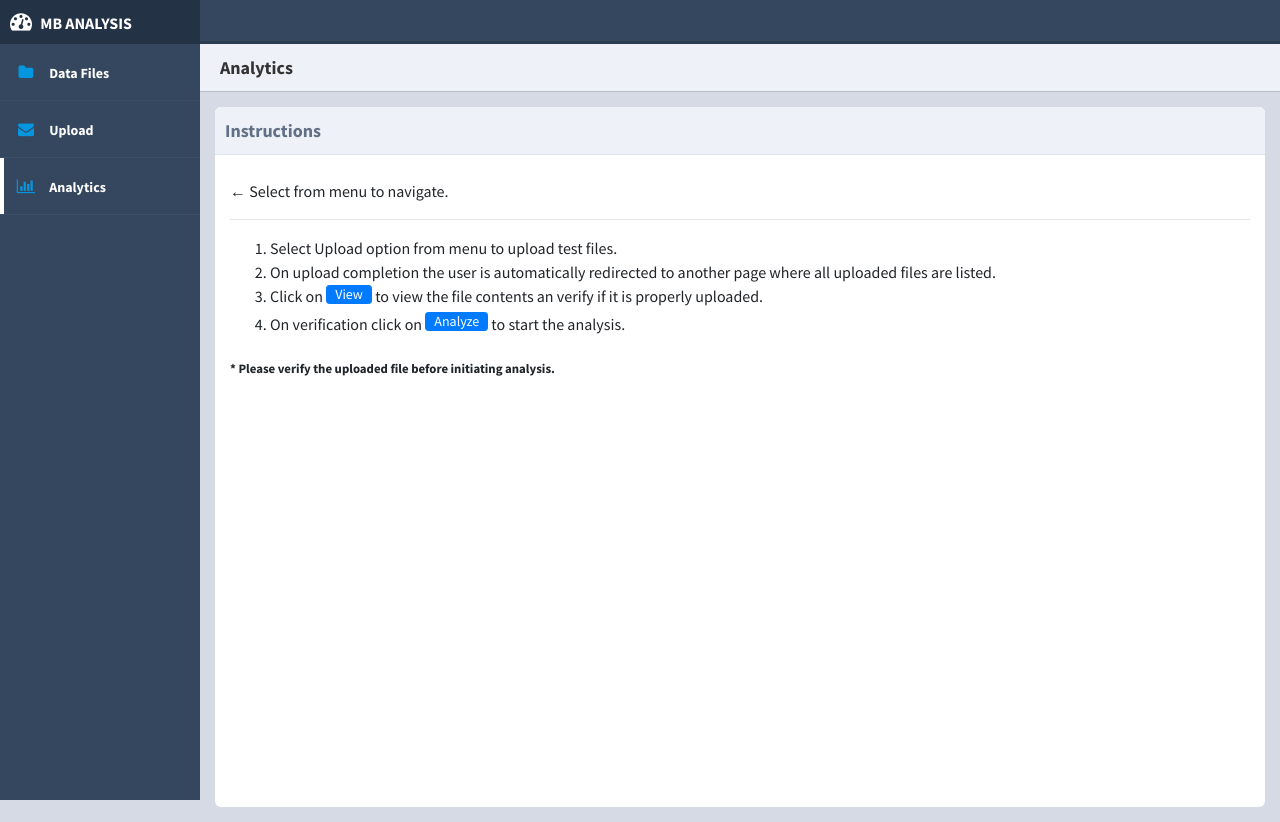
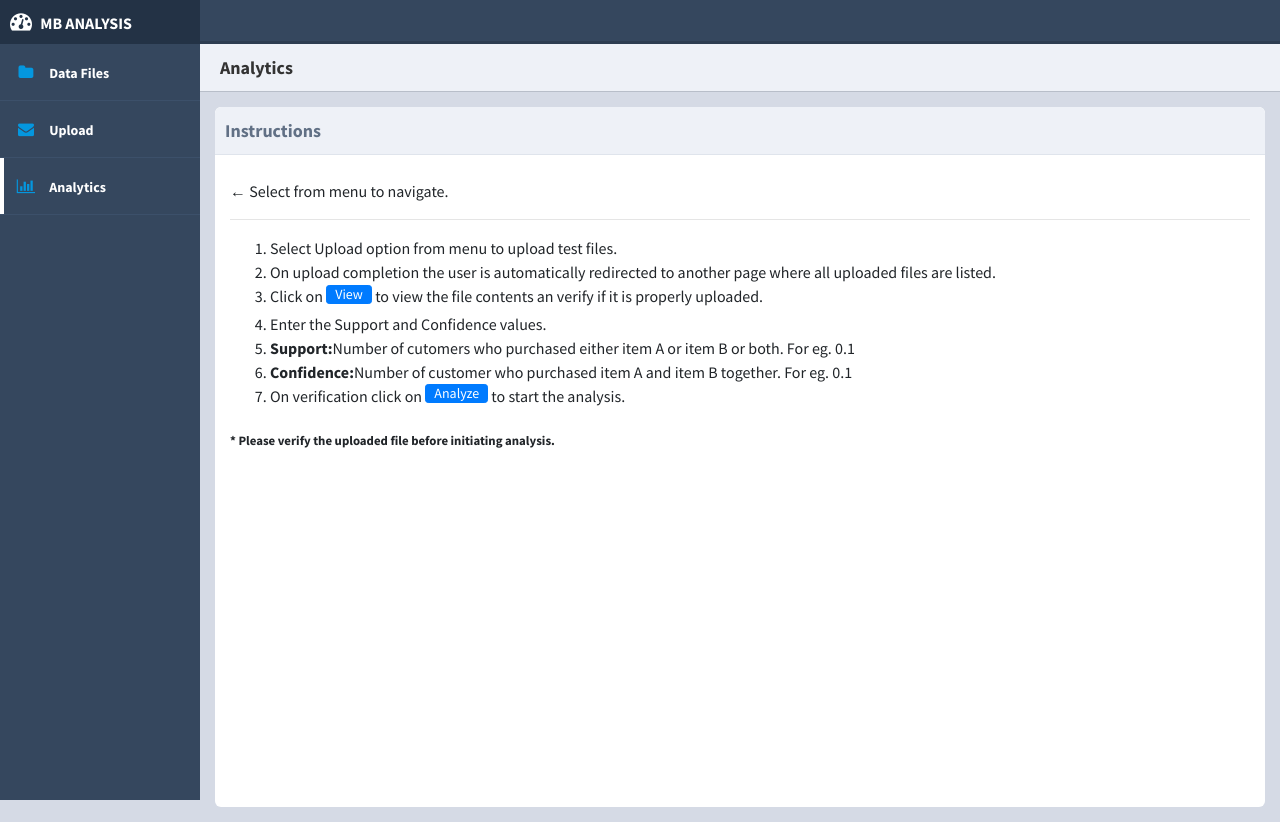
Before and after one commit to THE-WIRE/django-apriopri, a Django app: template analysis/templates/analysis/index.html in a window 1280 px wide. Run offline with Django 3.2, Linux system fonts and the light colour scheme; the template is opened without the code that fills it, so the values that code supplies are empty; parts of the project's set-up code (start-up, migrations or seed data) failed here and were passed over; some libraries are stand-ins or nearby versions.

Commit message:
minor changes to UI

```diff
--- a/analysis/templates/analysis/index.html
+++ b/analysis/templates/analysis/index.html
@@ -10,6 +10,9 @@
             <li>Select Upload option from menu to upload test files.</li>
             <li>On upload completion the user is automatically redirected to another page where all uploaded files are listed.</li>
             <li>Click on <button class="btn btn-sm btn-primary">View</button> to view the file contents an verify if it is properly uploaded.</li>
+            <li>Enter the Support and Confidence values.</li>
+            <li><b>Support:</b>Number of cutomers who purchased either item A or item B or both. For eg. 0.1</li>
+            <li><b>Confidence:</b>Number of customer who purchased item A and item B together. For eg. 0.1</li>
             <li>On verification click on <button class="btn btn-sm btn-primary">Analyze</button> to start the analysis.</li>
         </ol>
         <div>
```
